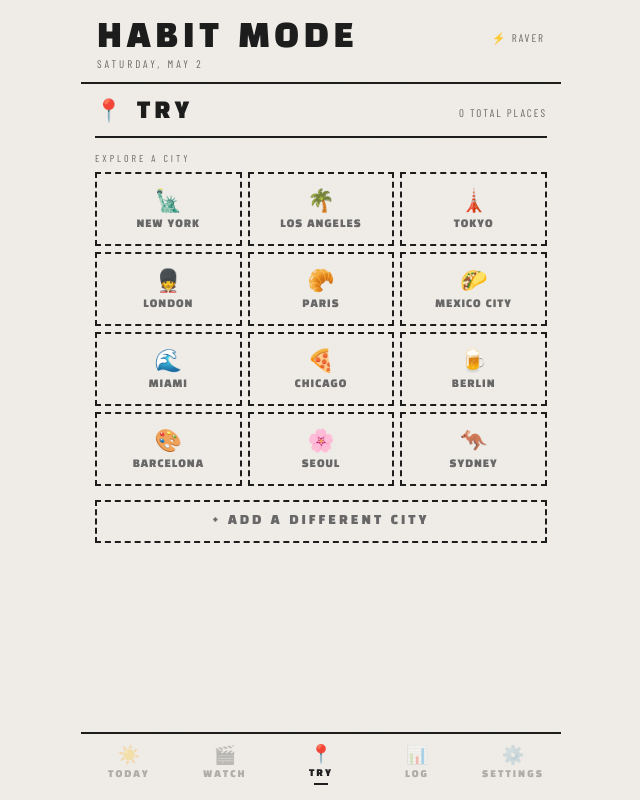
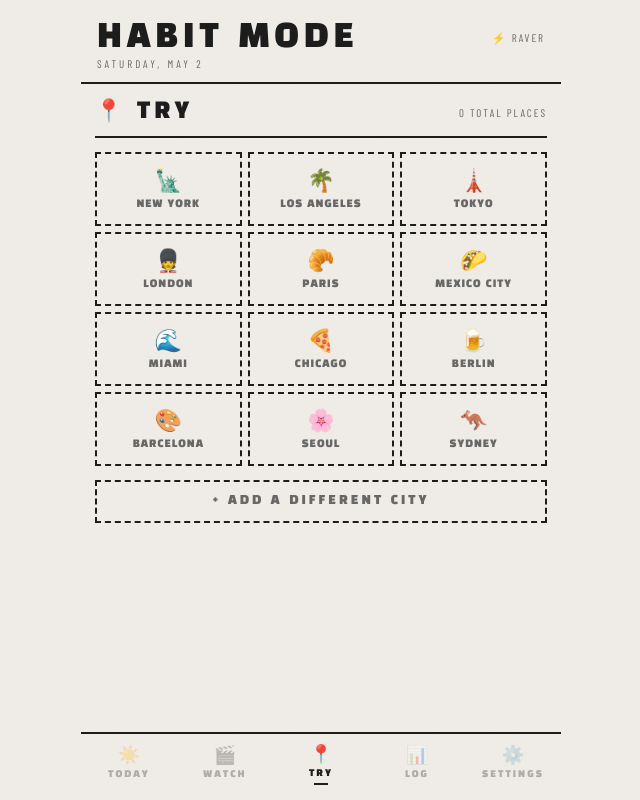
Before and after one commit to abigailjdempsey/habit-mode, a React (Vite) app: page / in a window 1280 px wide. Both pictures are taken after a click on the button "📍 TRY". Shown: the whole page, without its empty margins (319-959 px from the left). Built offline with nearby package versions, Linux system fonts and the light colour scheme.

Commit message:
Update App.jsx

```diff
--- a/src/App.jsx
+++ b/src/App.jsx
@@ -1415,39 +1415,36 @@ function TryTab({places, setPlaces, theme, t, uid}) {
         <div style={{fontFamily:"'Barlow Condensed',sans-serif",fontSize:11,color:t.textSub,letterSpacing:2}}>{places.length} TOTAL PLACES</div>
       </div>
 
-      {usedCities.length>0&&<>
-        <div style={{fontFamily:"'Barlow Condensed',sans-serif",fontSize:10,color:t.textSub,letterSpacing:3,marginBottom:8}}>YOUR CITIES</div>
-        <div style={{display:"grid",gridTemplateColumns:"1fr 1fr",gap:8,marginBottom:18}}>
+      {/* Unified city grid — cities with places first (2-col), then empty starters (3-col) */}
+      {usedCities.length>0&&(
+        <div style={{display:"grid",gridTemplateColumns:"1fr 1fr",gap:8,marginBottom:usedCities.length>0&&starterCities.length>0?10:14}}>
           {usedCities.map(city=>{
             const cityPlaces=places.filter(p=>p.city===city);
             const visited=cityPlaces.filter(p=>p.visited).length;
             return(
               <div key={city} style={{background:t.bgCard,border:`2px solid ${t.border}`,boxShadow:`3px 3px 0 ${t.border}`,position:"relative",overflow:"hidden"}}>
-                <button onClick={()=>setSelectedCity(city)} style={{width:"100%",background:"transparent",border:"none",padding:"16px 14px",cursor:"pointer",textAlign:"left",display:"block"}}
+                <button onClick={()=>setSelectedCity(city)} style={{width:"100%",background:"transparent",border:"none",padding:"16px 14px 12px",cursor:"pointer",textAlign:"left",display:"block"}}
                   onMouseEnter={e=>{e.currentTarget.parentElement.style.borderColor=t.accent;e.currentTarget.parentElement.style.boxShadow=`3px 3px 0 ${t.accent}`;}}
                   onMouseLeave={e=>{e.currentTarget.parentElement.style.borderColor=t.border;e.currentTarget.parentElement.style.boxShadow=`3px 3px 0 ${t.border}`;}}>
                   <div style={{fontSize:26,marginBottom:4}}>{getCityEmoji(city)}</div>
                   <div style={{fontFamily:"'Black Han Sans',sans-serif",fontSize:14,color:t.text,letterSpacing:2,lineHeight:1.2}}>{city}</div>
                   <div style={{fontFamily:"'Barlow Condensed',sans-serif",fontSize:11,color:t.textSub,letterSpacing:1,marginTop:4}}>{cityPlaces.length} places · {visited} visited</div>
                   <div style={{display:"flex",gap:3,flexWrap:"wrap",marginTop:6}}>
-                    {[...new Set(cityPlaces.map(p=>p.category?.split(" ")[0]).filter(Boolean))].slice(0,4).map((e,i)=>(
-                      <span key={i} style={{fontSize:14}}>{e}</span>
-                    ))}
+                    {[...new Set(cityPlaces.map(p=>p.category?.split(" ")[0]).filter(Boolean))].slice(0,4).map((e,i)=>(<span key={i} style={{fontSize:14}}>{e}</span>))}
                   </div>
                 </button>
-                {/* Action buttons */}
                 <div style={{position:"absolute",top:6,right:6,display:"flex",gap:3}}>
-                  <button onClick={e=>{e.stopPropagation();setEditingEmoji(city);}} style={{background:t.bg,border:`1px solid ${t.border}`,width:24,height:24,cursor:"pointer",fontSize:11,display:"flex",alignItems:"center",justifyContent:"center"}} title="Change emoji">✏️</button>
-                  <button onClick={e=>{e.stopPropagation();removeCity(city);}} style={{background:t.bg,border:`1px solid ${t.border}`,width:24,height:24,cursor:"pointer",fontSize:12,color:t.textSub,display:"flex",alignItems:"center",justifyContent:"center"}} title="Remove city">×</button>
+                  <button onClick={e=>{e.stopPropagation();setEditingEmoji(city);}} style={{background:t.bg,border:`1px solid ${t.border}`,width:24,height:24,cursor:"pointer",fontSize:11,display:"flex",alignItems:"center",justifyContent:"center"}}>✏️</button>
+                  <button onClick={e=>{e.stopPropagation();removeCity(city);}} style={{background:t.bg,border:`1px solid ${t.border}`,width:24,height:24,cursor:"pointer",fontSize:12,color:t.textSub,display:"flex",alignItems:"center",justifyContent:"center"}}>×</button>
                 </div>
               </div>
             );
           })}
         </div>
-      </>}
-
-      {starterCities.length>0&&<>
-        <div style={{fontFamily:"'Barlow Condensed',sans-serif",fontSize:10,color:t.textSub,letterSpacing:3,marginBottom:8}}>EXPLORE A CITY</div>
+      )}
+
+      {/* Remaining starter cities without places */}
+      {starterCities.length>0&&(
         <div style={{display:"grid",gridTemplateColumns:"1fr 1fr 1fr",gap:6,marginBottom:14}}>
           {starterCities.map(c=>(
             <button key={c.name} onClick={()=>setSelectedCity(c.name)} style={{background:"transparent",border:`2px dashed ${t.border}`,padding:"14px 8px",cursor:"pointer",textAlign:"center",transition:"all 0.12s"}}
@@ -1458,7 +1455,7 @@ function TryTab({places, setPlaces, theme, t, uid}) {
             </button>
           ))}
         </div>
-      </>}
+      )}
 
       {addingCity
         ?<div style={{display:"flex",gap:6}}>
```
